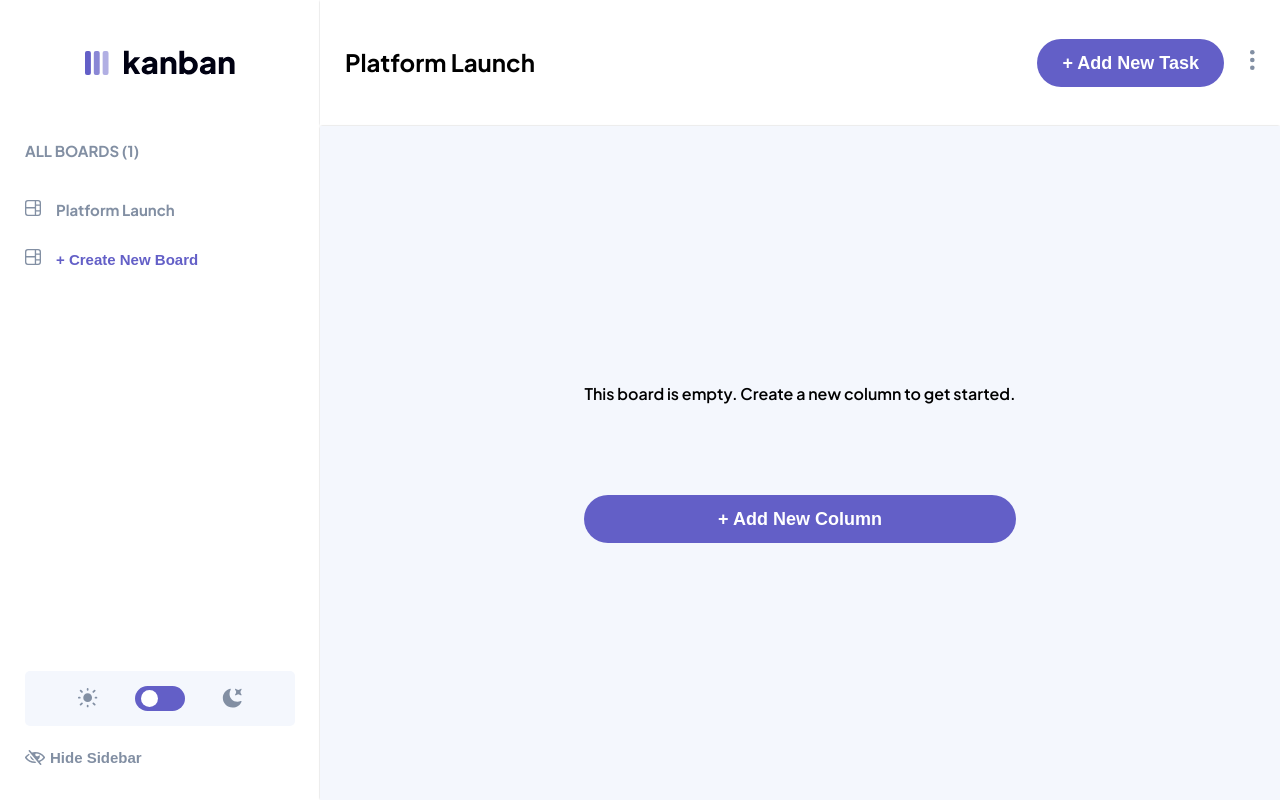
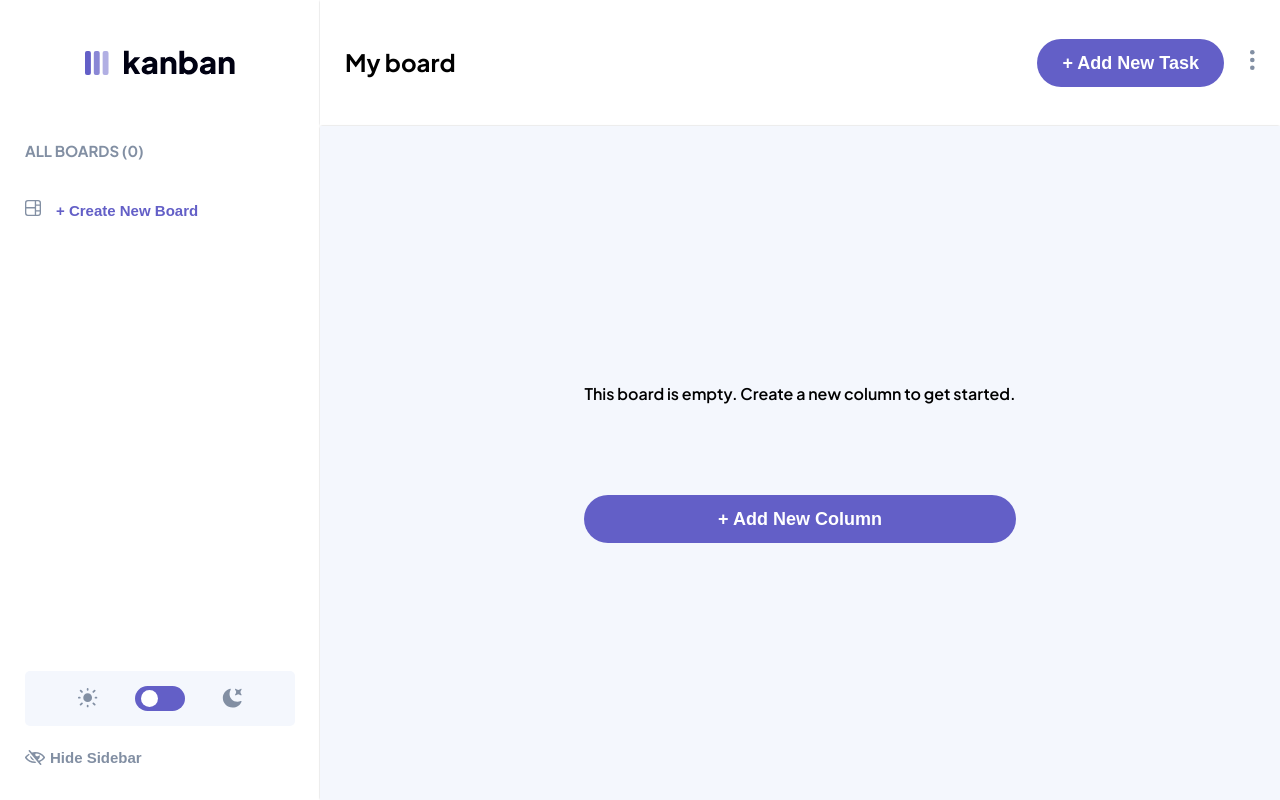
Before and after one commit to Joatancarlos/kanban, a Next.js app: page / in a window 1280 px wide. Built offline with nearby package versions, Linux system fonts and the light colour scheme.

Commit message:
Renderizou os boards e columns

```diff
--- a/package.json
+++ b/package.json
@@ -10,12 +10,14 @@
   },
   "dependencies": {
     "@nextui-org/react": "^1.0.0-beta.13",
-    "eslint": "8.45.0",
     "eslint-config-next": "13.4.12",
     "next": "13.4.12",
     "react": "18.2.0",
     "react-dom": "18.2.0",
     "react-modal": "^3.16.1",
     "zustand": "^4.3.9"
+  },
+  "devDependencies": {
+    "eslint-config-google": "^0.14.0"
   }
 }
--- a/src/app/components/Aside.jsx
+++ b/src/app/components/Aside.jsx
@@ -1,4 +1,5 @@
 "use client";
+import React, { useEffect, useState } from 'react';
 import styles from '../page.module.css'
 import Image from 'next/image'
 import logoLight from '../../images/logo-light.svg'
@@ -7,12 +8,25 @@ import AsideBoards from './AsideBoards'
 import DarkMode from './DarkMode'
 import HideSidebar from './HideSidebar'
 import useStore from '@/zustand/store';
+import { getSavedBoards, saveBoards } from '@/helpers/boardLocal';
 
 
 export default function Aside() {
-  const [isHidden, boards] = useStore((state) =>
-  [state.isHidden, state.boards]
+  const [isHidden, modalNewBoard] = useStore((state) =>
+  [state.isHidden, state.modalNewBoard]
   );
+  const [boards, setBoards] = useState([])
+  useEffect(() => {
+    const boards = getSavedBoards('board');
+    if (boards.length !== 0 && boards !== null) {
+      try {
+        setBoards(boards)
+      } catch (error) {
+        console.error('Erro ao fazer parsing JSON:', error);
+      }
+    }
+  }, [modalNewBoard]);
+
   return (
     <aside className={isHidden ? styles.hiddenAsideContainer : styles.asideContainer}>
 
--- a/src/app/components/AsideBoards.jsx
+++ b/src/app/components/AsideBoards.jsx
@@ -1,5 +1,7 @@
 "use client";
 import styles from '../page.module.css';
+import { useEffect, useState } from 'react';
+import { getSavedBoards } from '@/helpers/boardLocal';
 import Boards from './BoardFile';
 import incoBoard from '../../images/icon-board.svg';
 import Image from 'next/image';
@@ -9,14 +11,27 @@ const AsideBoards = () => {
   const [modalNewBoard, updateModalNewBoard, boards] = useStore((state) => [
     state.modalNewBoard, state.updateModalNewBoard, state.boards
   ]);
+  const [boardLocal, setBoardLocal] = useState([]);
+
+  useEffect(() => {
+    const boards = getSavedBoards('board');
+    if (boards.length !== 0 && boards !== null) {
+      try {
+        setBoardLocal(boards)
+      } catch (error) {
+        console.error('Erro ao fazer parsing JSON:', error);
+      }
+    }
+  }, [modalNewBoard]);
 
   return (
   <>
     <div className={styles.asideBoards}>
       <div className={styles.boards}>
-        {boards.map((board) =>  (
-          <Boards key={board.name} title={board.name}/>
-        ))}
+        {boardLocal && boardLocal.map((board) =>  (
+            <Boards key={board.name} title={board.name}/>
+          ))}
+
       </div>
       <button
         className={styles.btnCreateBoard}
--- a/src/app/components/BoardFile.jsx
+++ b/src/app/components/BoardFile.jsx
@@ -1,15 +1,35 @@
 "use client";
-import { useState } from 'react';
+import { useEffect, useState } from 'react';
+import { getSavedBoards } from '@/helpers/boardLocal';
 import incoBoard from '../../images/icon-board.svg';
 import Image from 'next/image';
 import styles from '../page.module.css';
+import useStore from '@/zustand/store';
+
 
 const Boards = ({title}) => {
+  const [modalNewBoard, updateActualBoards, updateActualBoardId] = useStore((state) =>
+  [state.modalNewBoard, state.updateActualBoards , state.updateActualBoardId]
+  );
   const [isActive, setIsActive] = useState(false);
-
+  // const [actualId, setActualId] = useState(0);
+  const [boardLocal, setBoardLocal] = useState([]);
+  useEffect(() => {
+    const boards = getSavedBoards('board');
+    if (boards.length !== 0 && boards !== null) {
+      try {
+        setBoardLocal(boards)
+      } catch (error) {
+        console.error('Erro ao fazer parsing JSON:', error);
+      }
+    }
+  }, [modalNewBoard]);
 
   const active = () => {
     setIsActive(!isActive);
+    const actualObj = boardLocal.find((obj) => obj.name === title);
+    updateActualBoards(actualObj);
+    updateActualBoardId(actualObj.id);
   };
 
   return (
--- a/src/app/components/Header.jsx
+++ b/src/app/components/Header.jsx
@@ -6,10 +6,10 @@ import verticalEllipsis from '../../images/icon-vertical-ellipsis.svg'
 import useStore from '@/zustand/store';
 
 export default function Header() {
-  const [boards] = useStore(state => [state.boards]);
+  const [actualBoards] = useStore(state => [state.actualBoards]);
   return (
     <header className={styles.header}>
-        <h1>{boards[0].name}</h1>
+        <h1>{actualBoards.name}</h1>
         <div className={styles.btns_header}>
           <button className={styles.btn}>
             + Add New Task
--- a/src/app/components/Main.jsx
+++ b/src/app/components/Main.jsx
@@ -1,25 +1,51 @@
 "use client";
+import { useEffect, useState } from 'react';
+import { getSavedBoards } from '@/helpers/boardLocal';
 import Image from 'next/image';
 import useStore from '@/zustand/store';
 import styles from '../page.module.css'
 import hideSidebarEyeOpen from '../../images/icon-show-sidebar.svg';
 import ModalNewBoard from './modals/ModalNewBoard';
+import Columns from './columns/Columns';
 
 export default function Main() {
-  const [isHidden, updateHidden, modalNewBoard] = useStore((state) => [
-    state.isHidden, state.updateHidden, state.modalNewBoard,
+  const [isHidden, updateHidden, modalNewBoard, actualBoardId] = useStore((state) => [
+    state.isHidden, state.updateHidden, state.modalNewBoard, state.actualBoardId,
   ]);
+  const [boardLocal, setBoardLocal] = useState([]);
+  const [columns, setColumns] = useState([]);
 
-  console.log(modalNewBoard);
+  useEffect(() => {
+    const boards = getSavedBoards('board');
+    if (boards.length !== 0 && boards !== null) {
+      try {
+        setBoardLocal(boards)
+      } catch (error) {
+        console.error('Erro ao fazer parsing JSON:', error);
+      }
+    }
+  }, [modalNewBoard]);
 
+  useEffect(() => {
+    if (boardLocal.length !== 0) {
+      const board = boardLocal.find((board) => board.id === actualBoardId);
+      const columns = board.columns;
+      setColumns(columns);
+    }
+  }, [actualBoardId]);
   return (
     <main className={isHidden ? styles.hiddenMain : styles.main}>
+        {columns.length !== 0 ? (
+          <Columns columns={columns} />
+        ) : (
           <div className={styles.emptyBoard}>
           <p>This board is empty. Create a new column to get started.</p>
           <button className={styles.btn}>
             + add new column
           </button>
         </div>
+        )}
+
 
         <div className={styles.sidebarContentHide}>
 
--- /dev/null
+++ b/src/app/components/columns/Columns.jsx
@@ -0,0 +1,35 @@
+const Columns = ({columns}) => {
+  return (
+    <>
+
+    {columns && columns.map(({name, tasks}) => (
+      <div key={name}>
+
+        <h3>{`${name} (${tasks ? tasks.length : "0"})`}</h3>
+
+          {tasks && tasks.map(({id, title, description, status, subtasks}) => (
+          <>
+          <div key={id}>
+            <h2>{title}</h2>
+            <h2>{description}</h2>
+            <h2>{status}</h2>
+          </div>
+          <div>
+            {subtasks &&
+              subtasks.map(({id, title}) => (
+                <div key={id}>
+                  <h2>{title}</h2>
+                </div>
+              ))}
+          </div>
+          </>
+        ))}
+
+      </div>
+    ))}
+
+    </>
+  )
+}
+
+export default Columns
--- a/src/app/components/modals/ModalNewBoard.jsx
+++ b/src/app/components/modals/ModalNewBoard.jsx
@@ -24,7 +24,6 @@ const customStyles = {
 
 
 function ModalNewBoard({ titleModal, handleClick }) {
-  // Hook que demonstra se a modal está aberta ou não
   const [modalNewBoard, updateModalNewBoard] = useStore((state) =>
   [state.modalNewBoard, state.updateModalNewBoard]
   );
@@ -32,7 +31,7 @@ function ModalNewBoard({ titleModal, handleClick }) {
   const [boardName, setBoardName] = useState('');
   const [columns, setColumns] = useState([objInitial]);
   const [isDisabled, setIsDisabled] = useState(false);
-  const [id, setId] = useState(1);
+  const [id, setId] = useState(2);
 
 
   useEffect(() => {
@@ -44,7 +43,7 @@ function ModalNewBoard({ titleModal, handleClick }) {
         console.error('Erro ao fazer parsing JSON:', error);
       }
     } else {
-      setId(1);
+      setId(2);
     }
     // handleCheckInput();
   }, []);
--- a/src/app/page.jsx
+++ b/src/app/page.jsx
@@ -1,15 +1,28 @@
 "use client";
+import React, { useEffect } from 'react';
 import styles from './page.module.css'
 import Header from './components/Header'
 import Aside from './components/Aside'
 import Main from './components/Main'
 import useStore from '@/zustand/store';
+import { getSavedBoards, saveBoards } from '@/helpers/boardLocal';
 
 
 export default function Home() {
   const [isHidden] = useStore((state) =>
   [state.isHidden]
   );
+  const initialBoard =
+    {
+      "id": 1,
+      "name": "My Board",
+      "columns": []
+    };
+  useEffect(() => {
+    const boardLocal = getSavedBoards('board');
+    const hasId1 = boardLocal.some((board) => board.id === 1);
+    if (!hasId1) saveBoards('board', initialBoard);
+  }, []);
   return (
     <div className={styles.layout}>
       <Aside />
--- a/src/zustand/store.js
+++ b/src/zustand/store.js
@@ -3,31 +3,12 @@ import { create } from 'zustand'
 const useStore = create((set) => ({
   isHidden: false,
   modalNewBoard: false,
-  boards: [
-    {
-      "name": "Platform Launch",
-      "columns": [
-        {
-          "name": "Todo",
-          "tasks": [
-            {
-              "title": "Plan Product Hunt launch",
-              "description": "",
-              "status": "Todo",
-              "subtasks": [
-                {
-                  "title": "Find hunter",
-                  "isCompleted": false
-                }
-              ]
-            }
-          ]
-        }
-      ]
-    },
-  ],
+  actualBoardId: 1,
+  actualBoards: {name: 'My board'},
   updateHidden: (hidden) => set(() => ({ isHidden: hidden })),
   updateModalNewBoard: (modalNewBoard) => set(() => ({ modalNewBoard: modalNewBoard })),
+  updateActualBoards: (boards) => set(() => ({ actualBoards: boards })),
+  updateActualBoardId: (id) => set(() => ({ actualBoardId: id })),
 }))
 
 export default useStore;
```
Also changed, not shown: .eslintrc.js (added), 1 other file (tests, documents, lock files or other folders). Lines whose indentation alone changed are shown as unchanged.
